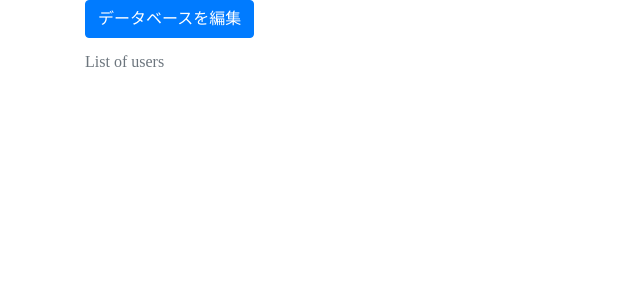
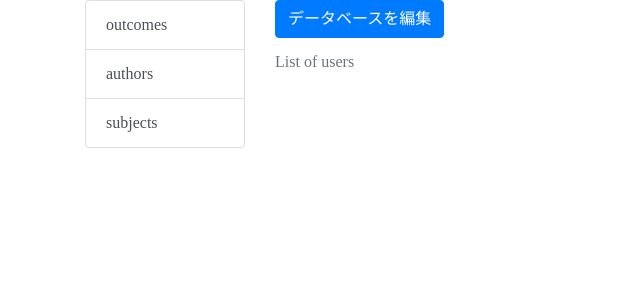
Before and after one commit to socuteSerizawa/portforio_202001, a Flask app: page / in a window 1280 px wide. Shown: the part 56-356 px from the top of the page, without its empty margins (0-640 px from the left). Run offline with Flask 2, Linux system fonts and the light colour scheme; data that the repository does not hold is empty; some libraries are stand-ins or nearby versions; some web fonts are replaced.

Commit message:
Struct menu bar

```diff
--- a/stack_knowledge/templates/entry/index.html
+++ b/stack_knowledge/templates/display/index.html
@@ -1,6 +1,11 @@
-{% extends "entry/layout.html" %}
+{% extends "display/layout.html" %}
+
+{% block menu %}
+{% include "display/menu.html" %}
+{% endblock %}
 
 {% block body %}
+
 <form action="{{ url_for('entry.new_entry')}}" method="GET">
 	<button type="submit" class="btn btn-primary">データベースを編集</button>
 </form>
--- /dev/null
+++ b/stack_knowledge/templates/display/menu.html
@@ -0,0 +1,7 @@
+{% block menu %}
+<div class="list-group" style="max-width: 400px;">
+	<a href="{{ url_for('entry.display_outcomes')}}" class="list-group-item list-group-item-action ">outcomes</a>
+	<a href="{{ url_for('entry.display_authors' )}}" class="list-group-item list-group-item-action">authors</a>
+	<a href="{{ url_for('entry.display_subjects')}}" class="list-group-item list-group-item-action">subjects</a>
+</div>
+{% endblock %}
--- a/stack_knowledge/templates/entry/outcomes.html
+++ b/stack_knowledge/templates/entry/outcomes.html
@@ -1,4 +1,4 @@
-{% extends "entry/layout.html" %}
+{% extends "display/layout.html" %}
 
 {% block body %}
 <form action="{{ url_for('entry.entry_outcomes')}}" method=post class=entry_outcomes>
--- a/stack_knowledge/templates/layout.html
+++ b/stack_knowledge/templates/layout.html
@@ -9,11 +9,23 @@
 <link rel=stylesheet href="{{ url_for('static', filename='style.css') }}">
 
 <div class="container">
-    <nav class="navbar navbar-expand-lg navbar-light bg-light">
-        <a class="navbar-brand" href="{{ url_for('entry.show_stacks') }}">Stack Knowledge</a>
-    </nav>
+	<nav class="navbar navbar-expand-lg navbar-light bg-light">
+		<a class="navbar-brand" href="{{ url_for('entry.show_stacks') }}">Stack Knowledge</a>
+	</nav>
 
-    <div class="blog-body">
-    	{% block body %}{% endblock %}
-    </div>
+	<div class="container-contents">
+		<div class="row">
+			<div class="col-2">
+				<div class="menu">
+					{% block menu %}{% endblock %}
+				</div>
+			</div>
+			<div class="col-10">
+				<div class="contents">
+					{% block body %}{% endblock %}
+				</div>
+			</div>
+		</div>
+	</div>
+
 </div>
--- a/stack_knowledge/views/entries.py
+++ b/stack_knowledge/views/entries.py
@@ -8,13 +8,25 @@ entry = Blueprint('entry', __name__)
 @entry.route('/')
 def show_stacks():
 	hoge_entry_datas = Entry.query.order_by(Entry.id.desc()).all()
-	return render_template('entry/index.html', hoge_entry_datas = hoge_entry_datas)
+	return render_template('display/index.html', hoge_entry_datas = hoge_entry_datas)
 
-@entry.route('/entry/outcomes', methods = ['GET'])
+@entry.route('/display/outcomes', methods = ['GET'])
 def new_entry():
 	return render_template('entry/outcomes.html')
 
-@entry.route('/entry/outcomes', methods = ['POST'])
+@entry.route('/display/outcomes', methods = ['GET'])
+def display_outcomes():
+	return render_template('display/outcomes.html')
+
+@entry.route('/display/authors', methods = ['GET'])
+def display_authors():
+	return render_template('display/authors.html')
+
+@entry.route('/display/subjects', methods = ['GET'])
+def display_subjects():
+	return render_template('display/subjects.html')
+
+@entry.route('/display/outcomes', methods = ['POST'])
 def entry_outcomes():
 
 	hoge_entry = Entry(
@@ -26,4 +38,4 @@ def entry_outcomes():
 	db.session.close()
 
 	hoge_entry_datas = Entry.query.order_by(Entry.id.desc()).all()
-	return render_template('entry/index.html', hoge_entry_datas = hoge_entry_datas)
+	return render_template('display/index.html', hoge_entry_datas = hoge_entry_datas)
```
Also changed, not shown: stack_knowledge/templates/display/authors.html (added, +10 -0 lines), stack_knowledge/templates/display/outcomes.html (added, +10 -0 lines), stack_knowledge/templates/display/subjects.html (added, +10 -0 lines), stack_knowledge/templates/display/layout.html (renamed from stack_knowledge/templates/entry/layout.html).
